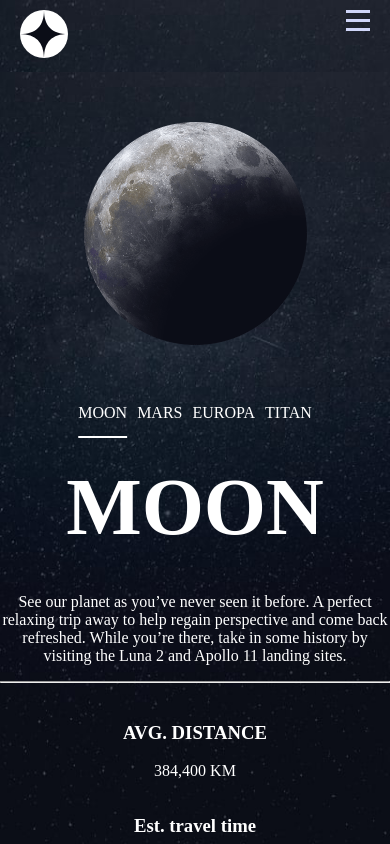
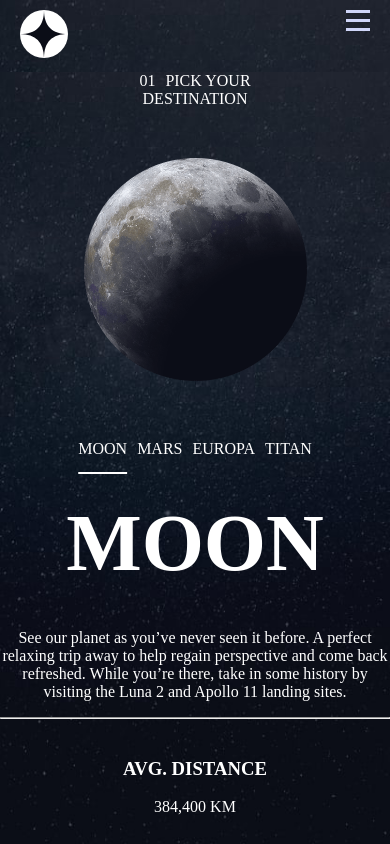
Before and after one commit to crapuscul/space, a React (Vite) app: page /DestinationPage in a window 390 px wide. Built offline with nearby package versions, Linux system fonts and the light colour scheme.

Commit message:
slogan fix

```diff
--- a/src/pages/DestinationPage/DestinationPage.css
+++ b/src/pages/DestinationPage/DestinationPage.css
@@ -11,6 +11,13 @@ body.destination-body {
     background-repeat: no-repeat;
     background-size: cover;
 }
+.slogan{
+    margin-left: 150px;
+}
+.slogan span{
+    padding-right: 10px;
+}
+
 .main-section{
     color: white;
 
@@ -49,6 +56,7 @@ body.destination-body {
 
 }
 .grid-right{
+    height: 60vh;
     /* border: 2px solid white; */
 grid-column: 2 / span 2;
 grid-row: 1 / span 2;
@@ -89,6 +97,11 @@ justify-content: space-between;
 
 }
 @media only screen and (max-width:928px){
+    .slogan{
+        text-align: center;
+        width: 50%;
+        margin: 0 auto;
+    }
     .main-container{
         margin: 50px 150px;
         height: 80vh;
--- a/src/pages/DestinationPage/DestinationPage.jsx
+++ b/src/pages/DestinationPage/DestinationPage.jsx
@@ -91,7 +91,10 @@ export default function DestinationPage() {
     return (
         <> <body className='destination-body'>
              <main className='main-section'>
+             <div className='slogan'><span>01</span>PICK YOUR DESTINATION</div>
+
                 <div className='main-container'>
+
                     <div className='grid-right'>
                         <nav className='destination-nav'>
                             <ul>
@@ -113,6 +116,7 @@ export default function DestinationPage() {
                             </div>
 
                             <div className='grid-left'>
+
                             {renderSectionImg()}
                             </div>
                 </div>
```
